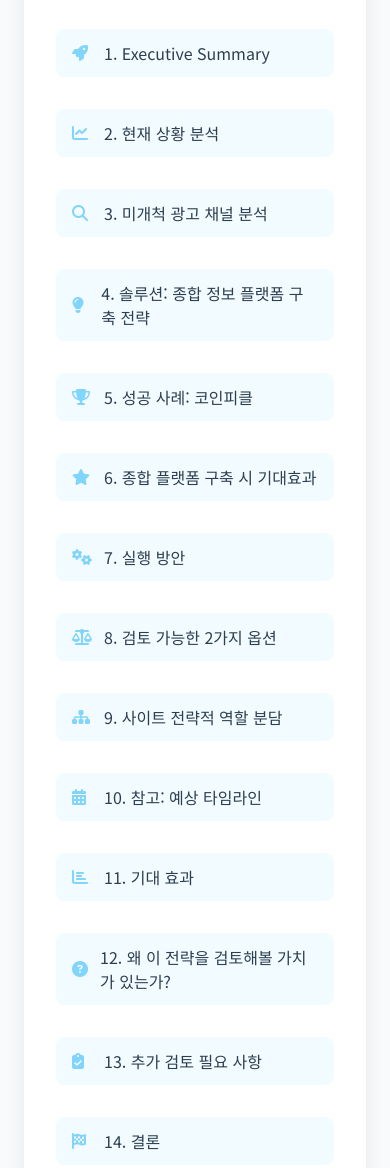
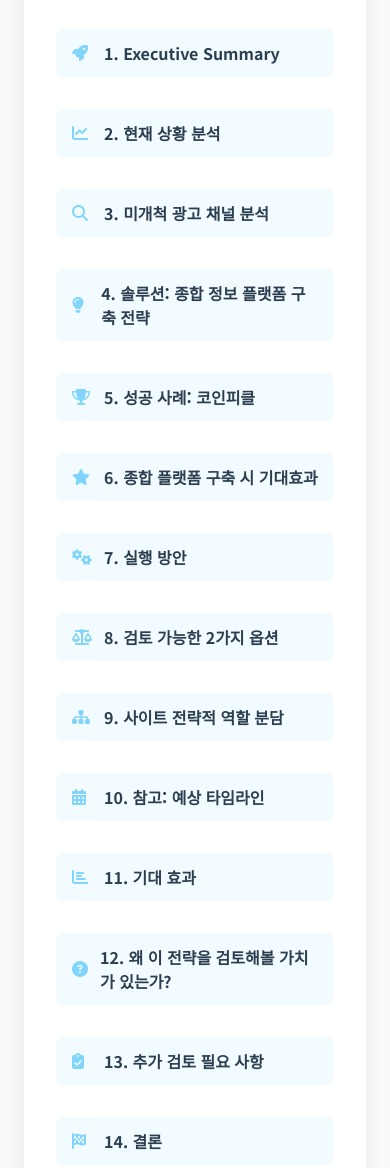
Before and after one commit to Highcrypto7/New-Way-of-Referral-Marketing, a plain HTML site: page index.html in a window 390 px wide. Shown: the part 395-1563 px from the top of the page. Drawn offline with nearby package versions, Linux system fonts and the light colour scheme.

Commit message:
Update index.html

```diff
--- a/index.html
+++ b/index.html
@@ -164,59 +164,59 @@
             <div class="grid grid-cols-1 md:grid-cols-2 gap-4">
                 <a href="#section1" class="toc-item">
                     <i class="fas fa-rocket"></i>
-                    1. Executive Summary
+                    <strong>1. Executive Summary</strong>
                 </a>
                 <a href="#section2" class="toc-item">
                     <i class="fas fa-chart-line"></i>
-                    2. 현재 상황 분석
+                    <strong>2. 현재 상황 분석</strong>
                 </a>
                 <a href="#section3" class="toc-item">
                     <i class="fas fa-search"></i>
-                    3. 미개척 광고 채널 분석
+                    <strong>3. 미개척 광고 채널 분석</strong>
                 </a>
                 <a href="#section4" class="toc-item">
                     <i class="fas fa-lightbulb"></i>
-                    4. 솔루션: 종합 정보 플랫폼 구축 전략
+                    <strong>4. 솔루션: 종합 정보 플랫폼 구축 전략</strong>
                 </a>
                 <a href="#section5" class="toc-item">
                     <i class="fas fa-trophy"></i>
-                    5. 성공 사례: 코인피클
+                    <strong>5. 성공 사례: 코인피클</strong>
                 </a>
                 <a href="#section6" class="toc-item">
                     <i class="fas fa-star"></i>
-                    6. 종합 플랫폼 구축 시 기대효과
+                    <strong>6. 종합 플랫폼 구축 시 기대효과</strong>
                 </a>
                 <a href="#section7" class="toc-item">
                     <i class="fas fa-cogs"></i>
-                    7. 실행 방안
+                    <strong>7. 실행 방안</strong>
                 </a>
                 <a href="#section8" class="toc-item">
                     <i class="fas fa-balance-scale"></i>
-                    8. 검토 가능한 2가지 옵션
+                    <strong>8. 검토 가능한 2가지 옵션</strong>
                 </a>
                 <a href="#section9" class="toc-item">
                     <i class="fas fa-sitemap"></i>
-                    9. 사이트 전략적 역할 분담
+                    <strong>9. 사이트 전략적 역할 분담</strong>
                 </a>
                 <a href="#section10" class="toc-item">
                     <i class="fas fa-calendar-alt"></i>
-                    10. 참고: 예상 타임라인
+                    <strong>10. 참고: 예상 타임라인</strong>
                 </a>
                 <a href="#section11" class="toc-item">
                     <i class="fas fa-chart-bar"></i>
-                    11. 기대 효과
+                    <strong>11. 기대 효과</strong>
                 </a>
                 <a href="#section12" class="toc-item">
                     <i class="fas fa-question-circle"></i>
-                    12. 왜 이 전략을 검토해볼 가치가 있는가?
+                    <strong>12. 왜 이 전략을 검토해볼 가치가 있는가?</strong>
                 </a>
                 <a href="#section13" class="toc-item">
                     <i class="fas fa-clipboard-check"></i>
-                    13. 추가 검토 필요 사항
+                    <strong>13. 추가 검토 필요 사항</strong>
                 </a>
                 <a href="#section14" class="toc-item">
                     <i class="fas fa-flag-checkered"></i>
-                    14. 결론
+                    <strong>14. 결론</strong>
                 </a>
             </div>
         </div>
@@ -366,27 +366,38 @@
 
             <div class="mb-8">
                 <h3 class="text-2xl font-bold text-dark mb-6">전략 개요</h3>
-                <div class="grid grid-cols-1 md:grid-cols-4 gap-4">
-                    <div class="strategy-box text-center">
+
+                <!-- 모바일: 세로 배치, PC: 가로 배치 with 중앙 정렬된 화살표 -->
+                <div class="flex flex-col md:flex-row md:items-center md:justify-center gap-4">
+                    <!-- 1단계 -->
+                    <div class="strategy-box text-center flex-shrink-0 md:w-64">
                         <i class="fas fa-building text-3xl text-green-500 mb-3"></i>
                         <h4 class="font-bold text-dark mb-2">[1단계]</h4>
                         <p class="text-dark">종합 정보 플랫폼 구축</p>
                         <p class="text-sm text-gray-600 mt-2">(커뮤니티 + 뉴스 + AI 도구 + 교육 콘텐츠)</p>
                     </div>
-                    <div class="text-center">
+
+                    <!-- 화살표 1 -->
+                    <div class="flex flex-col items-center justify-center flex-shrink-0 md:mx-2">
                         <div class="flow-arrow">↓</div>
-                        <p class="text-sm text-gray-600">[광고 채널 확장]</p>
+                        <p class="text-sm text-gray-600 text-center whitespace-nowrap">[광고 채널 확장]</p>
                     </div>
-                    <div class="strategy-box text-center">
+
+                    <!-- 2단계 -->
+                    <div class="strategy-box text-center flex-shrink-0 md:w-64">
                         <i class="fas fa-users text-3xl text-blue-500 mb-3"></i>
                         <h4 class="font-bold text-dark mb-2">[2단계]</h4>
                         <p class="text-dark">신규 타겟 유입</p>
                         <p class="text-sm text-gray-600 mt-2">(국내 거래소만 사용, 주식 투자자, 앱테크족 등)</p>
                     </div>
-                    <div class="text-center">
+
+                    <!-- 화살표 2 -->
+                    <div class="flex items-center justify-center flex-shrink-0 md:mx-2">
                         <div class="flow-arrow">↓</div>
                     </div>
-                    <div class="strategy-box text-center">
+
+                    <!-- 3단계 -->
+                    <div class="strategy-box text-center flex-shrink-0 md:w-64">
                         <i class="fas fa-exchange-alt text-3xl text-purple-500 mb-3"></i>
                         <h4 class="font-bold text-dark mb-2">[3단계]</h4>
                         <p class="text-dark">자연스러운 전환</p>
```
